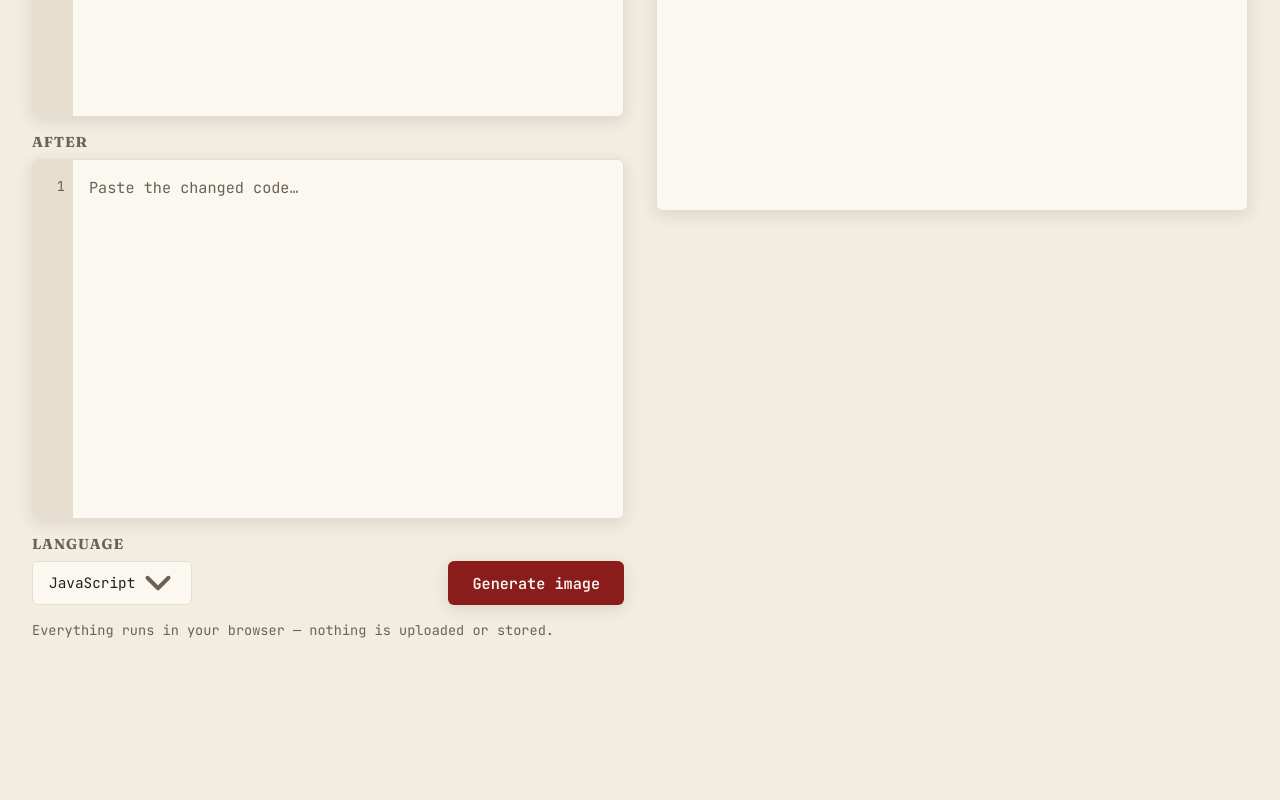
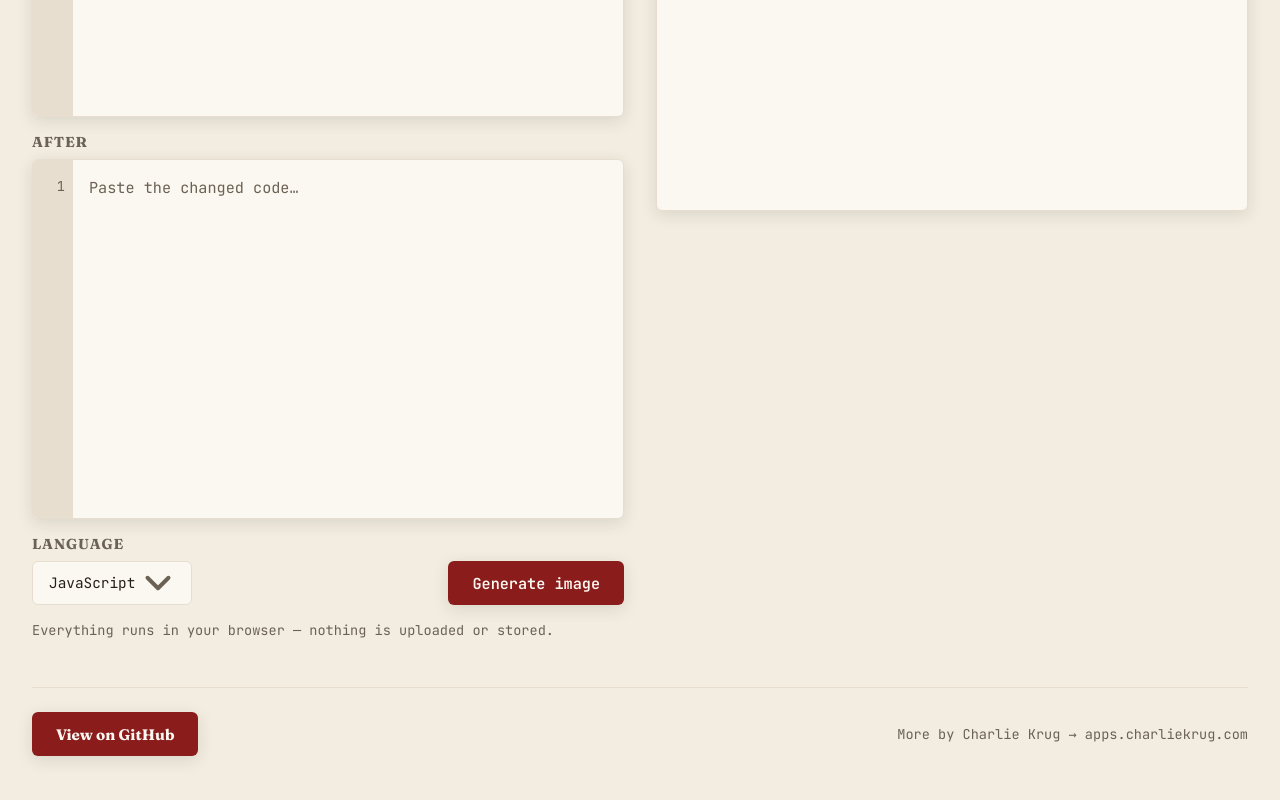
Before and after one commit to ctkrug/diff-poster, a website built with Vite: page index.html in a window 1280 px wide. Shown: the part 442-1242 px from the top of the page. Before the commit the page ends 1145 px from the top, so only its background shows below. Built offline with nearby package versions, Linux system fonts and the light colour scheme.

Commit message:
feat(site): add a page footer with GitHub and portfolio links
Gives the servable app a clear "View on GitHub" call to action and a
quiet cross-promotion link back to the wider portfolio, matching the
paper-and-ink direction with a themed primary link and hover states.

```diff
--- a/index.html
+++ b/index.html
@@ -101,6 +101,15 @@
           <p class="output-status" id="output-status" role="status" aria-live="polite"></p>
         </section>
       </main>
+
+      <footer class="site-footer">
+        <a class="footer-cta" href="https://github.com/ctkrug/diff-poster">
+          View on GitHub
+        </a>
+        <a class="footer-portfolio" href="https://apps.charliekrug.com">
+          More by Charlie Krug → apps.charliekrug.com
+        </a>
+      </footer>
     </div>
     <script type="module" src="./src/main.js"></script>
   </body>
--- a/src/style.css
+++ b/src/style.css
@@ -353,6 +353,69 @@ body {
   text-align: center;
 }
 
+.site-footer {
+  display: flex;
+  flex-wrap: wrap;
+  align-items: center;
+  justify-content: space-between;
+  gap: var(--space-2);
+  margin-top: var(--space-6);
+  padding-top: var(--space-3);
+  border-top: 1px solid var(--surface-2);
+}
+
+.footer-cta {
+  display: inline-flex;
+  align-items: center;
+  min-height: 44px;
+  padding: var(--space-1) var(--space-3);
+  border-radius: var(--radius);
+  background: var(--accent-action);
+  color: var(--surface-1);
+  font-family: var(--font-display);
+  font-weight: 600;
+  font-size: 0.95rem;
+  text-decoration: none;
+  box-shadow: var(--shadow-card);
+  transition: transform var(--motion-ui), background var(--motion-ui),
+    box-shadow var(--motion-ui);
+}
+
+.footer-cta:hover {
+  background: #a52424;
+  box-shadow: 0 6px 20px rgba(36, 31, 24, 0.18);
+}
+
+.footer-cta:active {
+  transform: translateY(1px) scale(0.99);
+}
+
+.footer-cta:focus-visible {
+  outline: 2px solid var(--accent-action);
+  outline-offset: 3px;
+}
+
+.footer-portfolio {
+  display: inline-flex;
+  align-items: center;
+  min-height: 44px;
+  color: var(--ink-muted);
+  font-size: 0.85rem;
+  text-decoration: none;
+  border-bottom: 1px solid transparent;
+  transition: color var(--motion-ui), border-color var(--motion-ui);
+}
+
+.footer-portfolio:hover {
+  color: var(--accent-action);
+  border-bottom-color: var(--accent-action);
+}
+
+.footer-portfolio:focus-visible {
+  outline: 2px solid var(--accent-action);
+  outline-offset: 3px;
+}
+
 @media (max-width: 900px) {
   .layout {
     grid-template-columns: 1fr;
```
